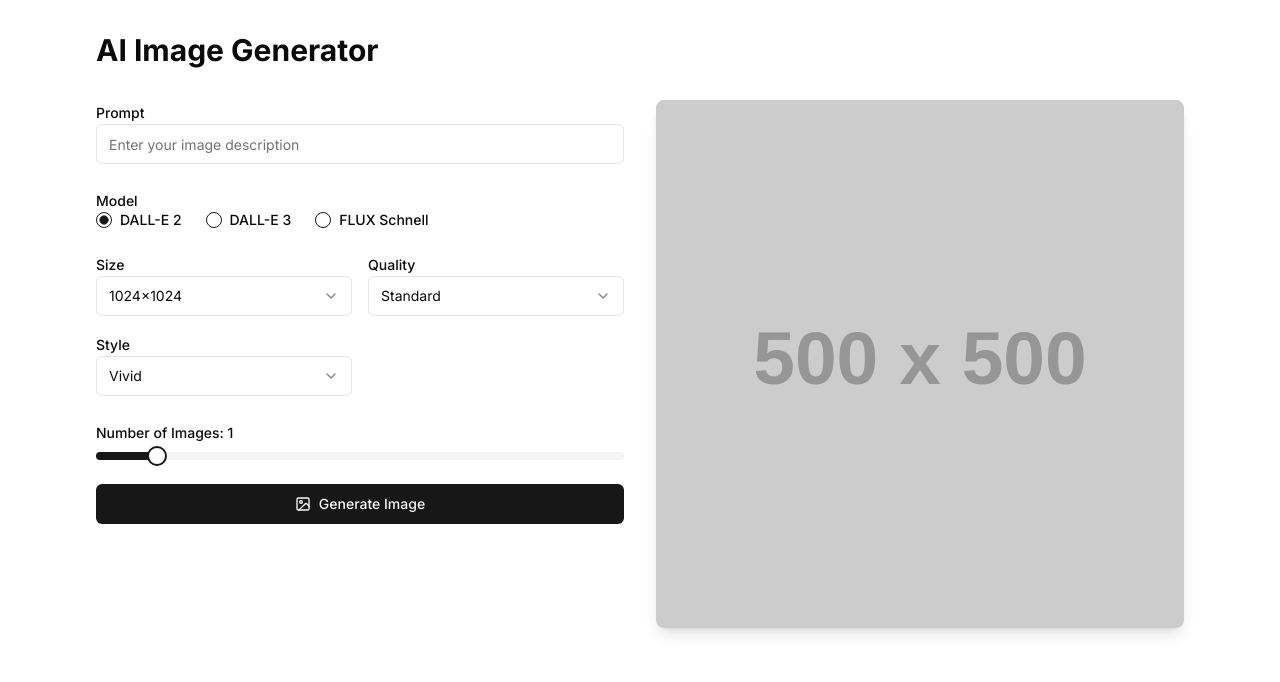
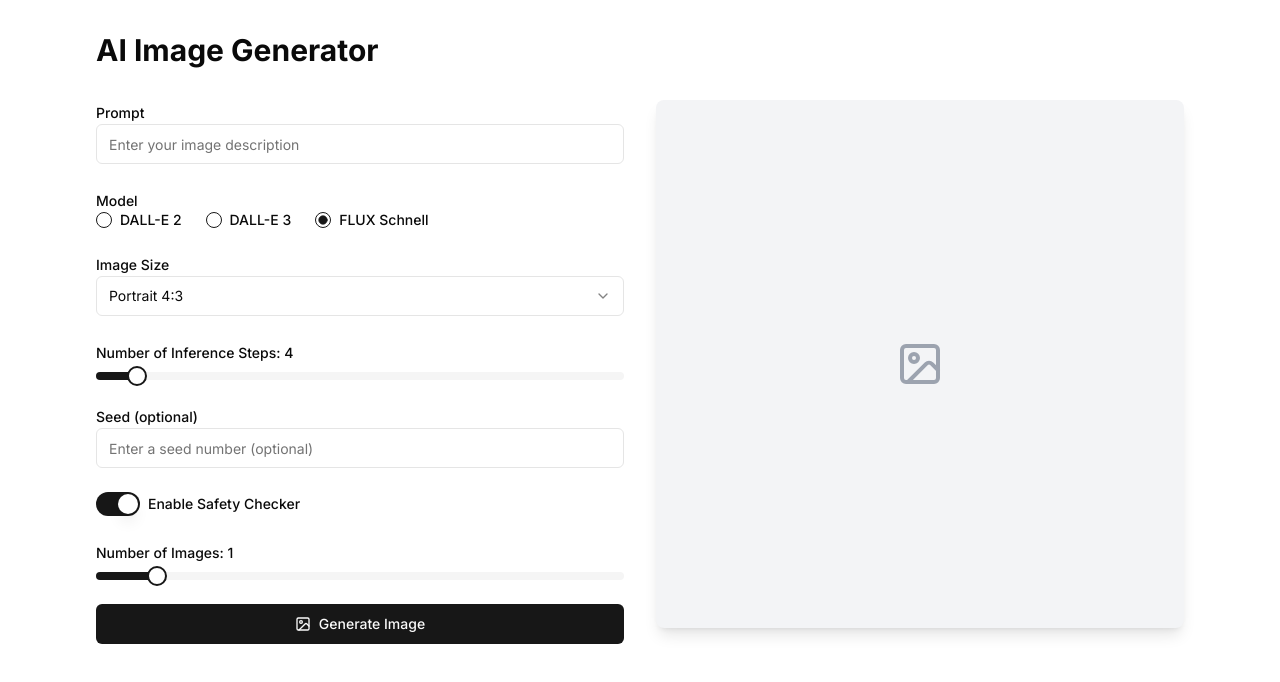
Before and after one commit to TaylorBeck/ai-image-generator, a Next.js app: page / in a window 1280 px wide. Shown: the top 682 px of the page. Built offline with nearby package versions, Linux system fonts and the light colour scheme.

Commit message:
Add image loading state

```diff
--- a/src/app/page.tsx
+++ b/src/app/page.tsx
@@ -9,7 +9,7 @@
 import { Select, SelectContent, SelectItem, SelectTrigger, SelectValue } from '@/components/ui/select';
 import { Slider } from '@/components/ui/slider';
 import { Switch } from '@/components/ui/switch';
-import { Loader2, ImageIcon, Download } from 'lucide-react';
+import { Loader2, Download, Image as ImageIcon } from 'lucide-react';
 import Image from 'next/image';
 
 interface GenerateImageFormData {
@@ -27,16 +27,17 @@
 
 export default function AIImageGenerator() {
   const [prompt, setPrompt] = useState('');
-  const [model, setModel] = useState('dall-e-2');
-  const [size, setSize] = useState('1024x1024');
+  const [model, setModel] = useState('flux-schnell');
+  const [size, setSize] = useState('512x512');
   const [quality, setQuality] = useState('standard');
   const [style, setStyle] = useState('vivid');
   const [numImages, setNumImages] = useState(1);
   const [generatedImage, setGeneratedImage] = useState('');
-  const [imageSize, setImageSize] = useState('landscape_4_3');
+  const [imageSize, setImageSize] = useState('portrait_4_3');
   const [numInferenceSteps, setNumInferenceSteps] = useState(4);
   const [seed, setSeed] = useState<number | undefined>(undefined);
   const [enableSafetyChecker, setEnableSafetyChecker] = useState(true);
+  const [isImageLoading, setIsImageLoading] = useState(false);
 
   const generateImageMutation = useMutation({
     mutationFn: async (formData: GenerateImageFormData) => {
@@ -58,6 +59,7 @@
       } else if (data.images && data.images.length > 0) {
         setGeneratedImage(data.images[0].url);
       }
+      setIsImageLoading(true);
     },
   });
 
@@ -248,12 +250,18 @@
         <div className="w-full md:w-1/2 relative">
           {generatedImage ? (
             <>
+              {isImageLoading && (
+                <div className="absolute inset-0 flex items-center justify-center bg-gray-100 rounded-lg">
+                  <Loader2 className="h-8 w-8 animate-spin text-gray-500" />
+                </div>
+              )}
               <Image
                 src={generatedImage}
                 alt="Generated"
                 width={500}
                 height={500}
                 className="w-full rounded-lg shadow-lg"
+                onLoad={() => setIsImageLoading(false)}
               />
               <Button
                 onClick={handleDownload}
@@ -265,13 +273,9 @@
               </Button>
             </>
           ) : (
-            <Image
-              src="https://via.placeholder.com/500x500?text=Your+image+will+appear+here"
-              alt="Placeholder"
-              width={500}
-              height={500}
-              className="w-full rounded-lg shadow-lg"
-            />
+            <div className="w-full aspect-square bg-gray-100 rounded-lg shadow-lg flex items-center justify-center">
+              <ImageIcon className="h-12 w-12 text-gray-400" />
+            </div>
           )}
         </div>
       </div>
```
